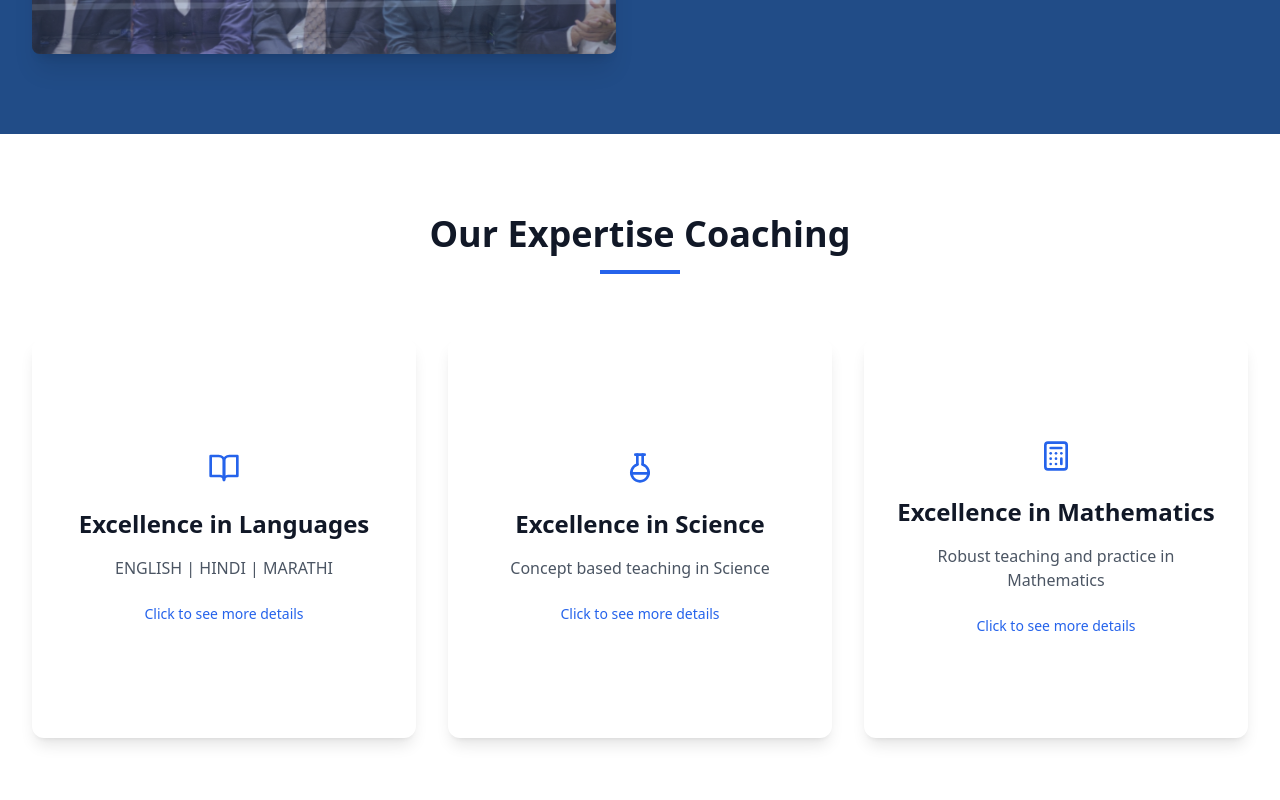
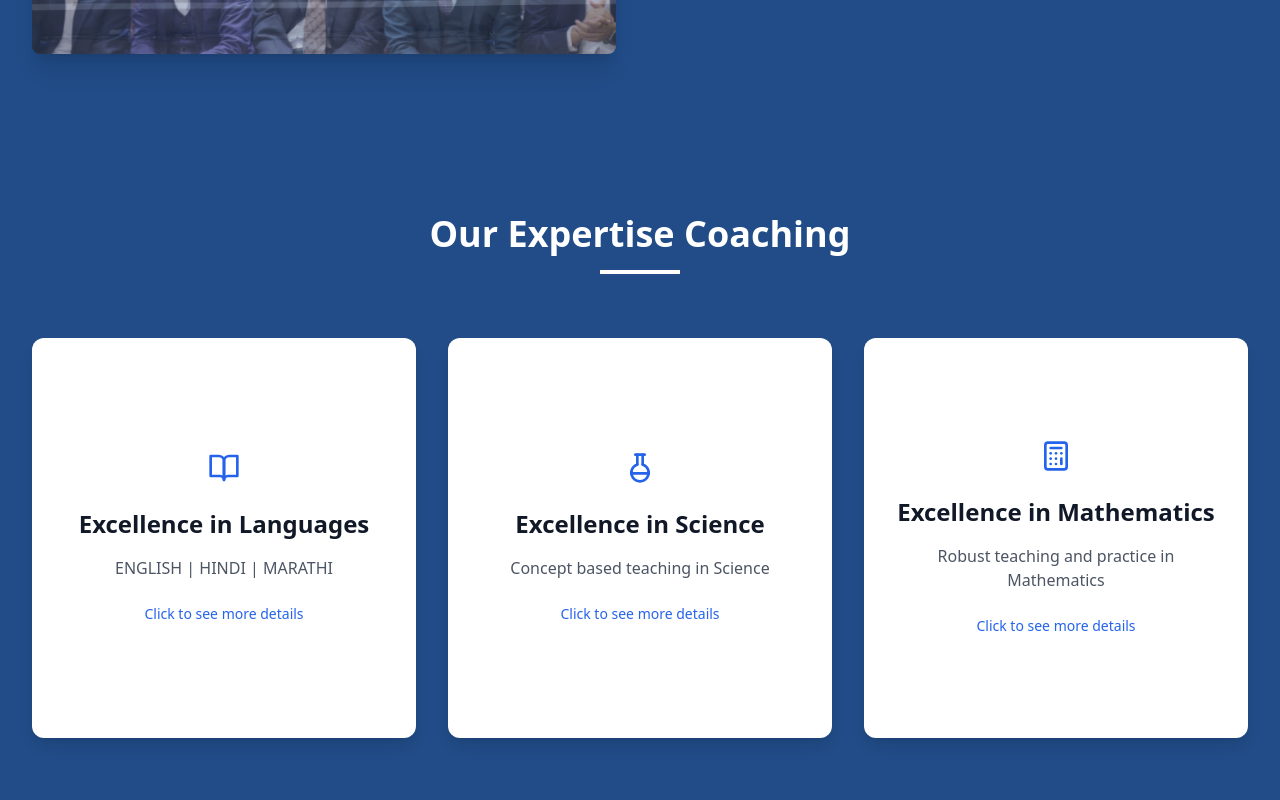
Before and after one commit to CodeCrusaderr/arhamprivatetutorial, a React (Vite) app: page / in a window 1280 px wide. Shown: the part 1400-2200 px from the top of the page. Built offline with nearby package versions, Linux system fonts and the light colour scheme.

Commit message:
commit 10

```diff
--- a/src/components/Services.tsx
+++ b/src/components/Services.tsx
@@ -20,9 +20,9 @@ const services = [
     title: 'Excellence in Science',
     description: 'Concept based teaching in Science',
     details: [
-      '•	Learning Concepts, Not Just Facts: We focus on helping students truly understand scientific ideas instead of just memorizing information.',
-      '•	Science in Everyday Life: Students discover how science connects to things they see and use every day.',
-      '•	Problem-solving Skills: We teach students how to think through scientific questions step-by-step, building skills they will need for future studies.',
+      '• Learning Concepts, Not Just Facts: We focus on helping students truly understand scientific ideas instead of just memorizing information.',
+      '• Science in Everyday Life: Students discover how science connects to things they see and use every day.',
+      '• Problem-solving Skills: We teach students how to think through scientific questions step-by-step, building skills they will need for future studies.',
     ]
   },
   {
@@ -30,10 +30,10 @@ const services = [
     title: 'Excellence in Mathematics',
     description: 'Robust teaching and practice in Mathematics',
     details: [
-      '•	Strong Basics: We make sure students master the fundamentals before moving on to harder topics.',
-      '•	Lots of Practice: Students work through many different types of problems to build both accuracy and speed.',
-      '•	Smart Thinking: We encourage students to solve problems in different ways, developing logical thinking skills.',
-      '•	Individual Attention: We identify what each student needs help with and provide targeted practice to help them improve.'
+      '• Strong Basics: We make sure students master the fundamentals before moving on to harder topics.',
+      '• Lots of Practice: Students work through many different types of problems to build both accuracy and speed.',
+      '• Smart Thinking: We encourage students to solve problems in different ways, developing logical thinking skills.',
+      '• Individual Attention: We identify what each student needs help with and provide targeted practice to help them improve.'
     ]
   }
 ];
@@ -47,16 +47,24 @@ const Services = () => {
   };
 
   return (
-    <section id="services" className="py-20 bg-white">
+    <section id="services" className="py-20 bg-[#214c87]">
       <div className="max-w-7xl mx-auto px-4 sm:px-6 lg:px-8">
         <motion.div ref={ref} initial={{ y: 50, opacity: 0 }} animate={inView ? { y: 0, opacity: 1 } : {}} transition={{ duration: 0.6 }} className="text-center mb-16">
-          <h2 className="text-4xl font-bold text-gray-900 mb-4">Our Expertise Coaching</h2>
-          <div className="w-20 h-1 bg-blue-600 mx-auto"></div>
+          <h2 className="text-4xl font-bold text-white mb-4">Our Expertise Coaching</h2>
+          <div className="w-20 h-1 bg-white mx-auto"></div>
         </motion.div>
 
         <div className="grid md:grid-cols-2 lg:grid-cols-3 gap-8">
           {services.map((service, index) => (
-            <motion.div key={index} initial={{ y: 50, opacity: 0 }} animate={inView ? { y: 0, opacity: 1 } : {}} transition={{ duration: 0.6, delay: index * 0.1 }} className="relative h-[400px] perspective-1000 cursor-pointer" onClick={() => toggleCard(index)}>
+            <motion.div
+              key={index}
+              initial={{ y: 50, opacity: 0 }}
+              animate={inView ? { y: 0, opacity: 1 } : {}}
+              transition={{ duration: 0.6, delay: index * 0.1 }}
+              className="relative h-[400px] perspective-1000 cursor-pointer"
+              onClick={() => toggleCard(index)}
+              whileHover={{ scale: 1.05, boxShadow: "0px 10px 20px rgba(0, 0, 0, 0.3)" }}
+            >
               <motion.div className="w-full h-full transition-all duration-500 preserve-3d" animate={{ rotateY: flippedCards.includes(index) ? 180 : 0 }}>
                 <div className="absolute w-full h-full backface-hidden">
                   <div className="h-full bg-white p-8 rounded-xl shadow-lg transform transition-all duration-300 hover:shadow-2xl flex flex-col items-center justify-center">
```
